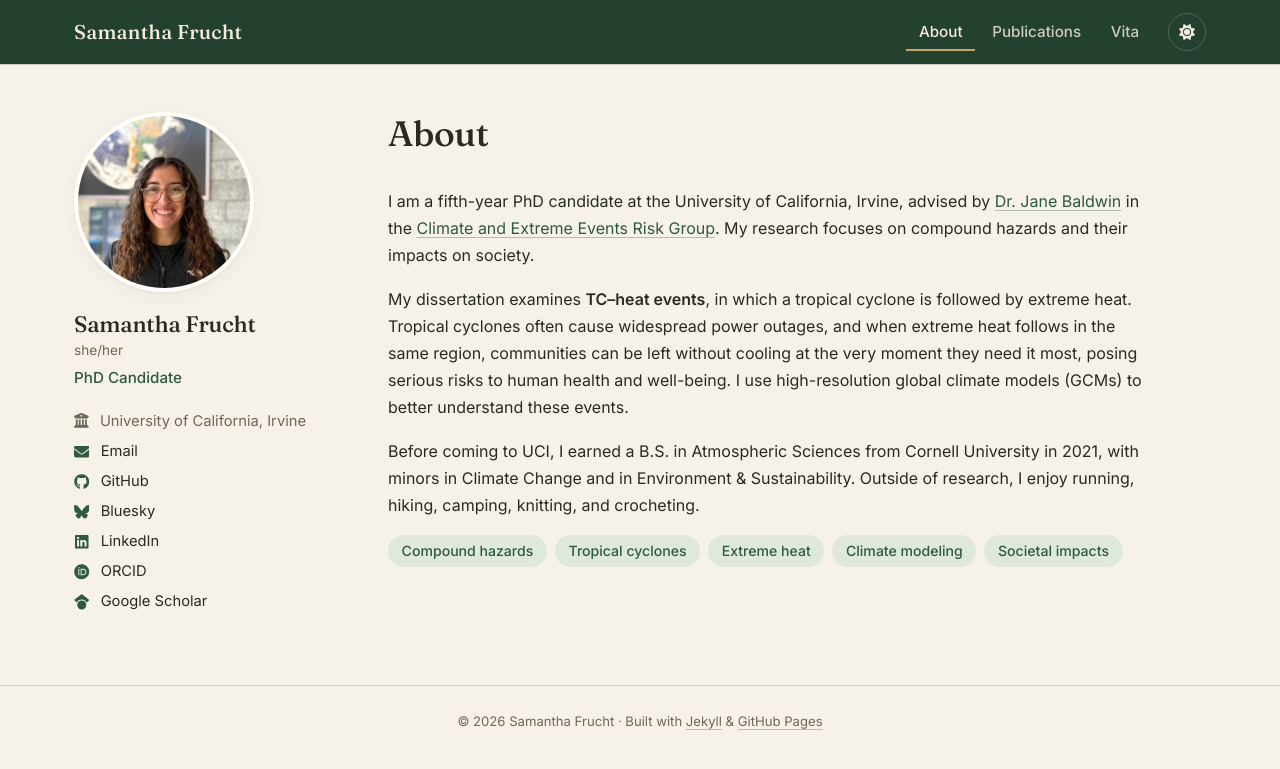
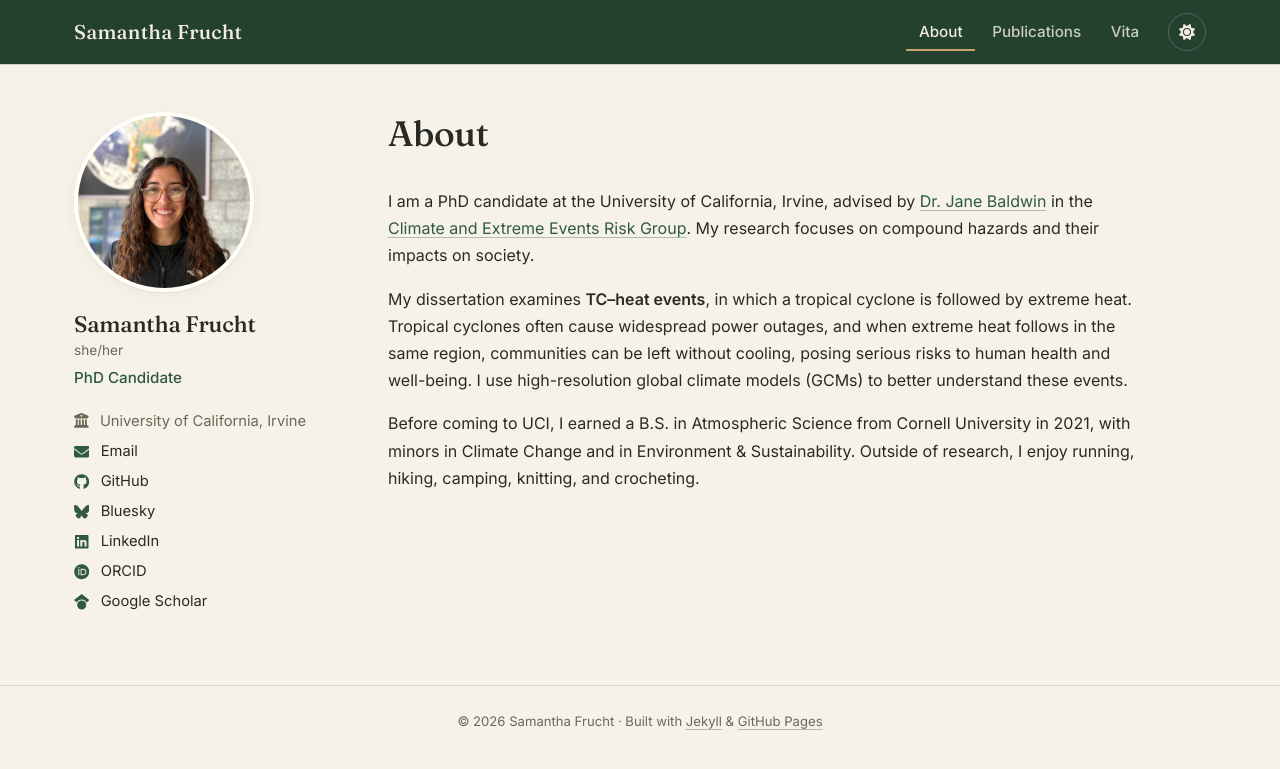
Before and after one commit to samfrucht/samfrucht.github.io, a Jekyll site: the page built from index.md, in a window 1280 px wide. Shown: the top 769 px of the page. Built offline with Jekyll 4.4.1, drawn with Linux system fonts in a browser that asks for light colours.

Commit message:
About: tighten wording, remove research tags
Co-Authored-By: Claude Opus 5.5 <noreply@anthropic.com>
Claude-Session: https://claude.ai/code/session_01YNjHfz6pZMsPt2Ai27dWjm

```diff
--- a/index.md
+++ b/index.md
@@ -8,19 +8,12 @@ news_limit: 6
 
 {% if site.job_market != "" %}<div class="banner">{{ site.job_market | markdownify | remove: '<p>' | remove: '</p>' }}</div>{% endif %}
 
-I am a fifth-year PhD candidate at the University of California, Irvine, advised by [Dr. Jane Baldwin](https://www.janebaldw.in/) in the [Climate and Extreme Events Risk Group](https://www.janebaldw.in/). My research focuses on compound hazards and their impacts on society.
+I am a PhD candidate at the University of California, Irvine, advised by [Dr. Jane Baldwin](https://www.janebaldw.in/) in the [Climate and Extreme Events Risk Group](https://www.janebaldw.in/). My research focuses on compound hazards and their impacts on society.
 
-My dissertation examines **TC–heat events**, in which a tropical cyclone is followed by extreme heat. Tropical cyclones often cause widespread power outages, and when extreme heat follows in the same region, communities can be left without cooling at the very moment they need it most, posing serious risks to human health and well-being. I use high-resolution global climate models (GCMs) to better understand these events.
+My dissertation examines **TC–heat events**, in which a tropical cyclone is followed by extreme heat. Tropical cyclones often cause widespread power outages, and when extreme heat follows in the same region, communities can be left without cooling, posing serious risks to human health and well-being. I use high-resolution global climate models (GCMs) to better understand these events.
 
-Before coming to UCI, I earned a B.S. in Atmospheric Sciences from Cornell University in 2021, with minors in Climate Change and in Environment & Sustainability. Outside of research, I enjoy running, hiking, camping, knitting, and crocheting.
+Before coming to UCI, I earned a B.S. in Atmospheric Science from Cornell University in 2021, with minors in Climate Change and in Environment & Sustainability. Outside of research, I enjoy running, hiking, camping, knitting, and crocheting.
 
-<ul class="interests" aria-label="Research interests">
-  <li>Compound hazards</li>
-  <li>Tropical cyclones</li>
-  <li>Extreme heat</li>
-  <li>Climate modeling</li>
-  <li>Societal impacts</li>
-</ul>
 
 {% if page.show_news %}
 ## News
```
